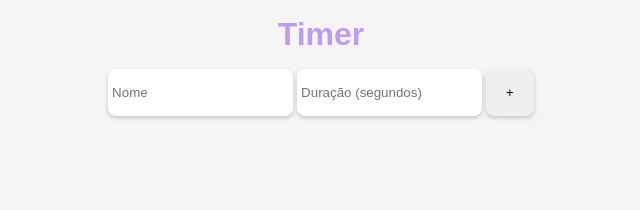
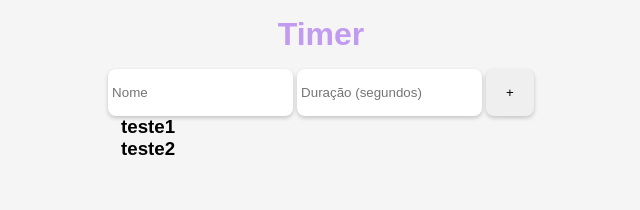
Before and after one commit to leonardo-vargas-de-paula/react-timers, a React (Vite) app: page / in a window 1280 px wide. Shown: the top 210 px of the page, without its empty margins (319-959 px from the left). Built offline with nearby package versions, Linux system fonts and the light colour scheme.

Commit message:
feat: add timers com exemplo de teste

```diff
--- a/src/App.jsx
+++ b/src/App.jsx
@@ -3,12 +3,20 @@ import styles from './App.module.css'
 import TimerForm from './components/TimerForm'
 
 function App() {
-  const [count, setCount] = useState(0)
+  const [timers, setTimers] = useState([
+    {name: "teste1", duration: 3},
+    {name: "teste2", duration: 5}
+  ])
 
   return (
     <main className={styles.main}>
       <h1 className={styles.title}>Timer</h1>
       <TimerForm />
+      <div className={styles.timers}>
+        {timers.map((timer)=>(
+          <h3>{timer.name}</h3>
+        ))}
+      </div>
     </main>
   )
 }
```
